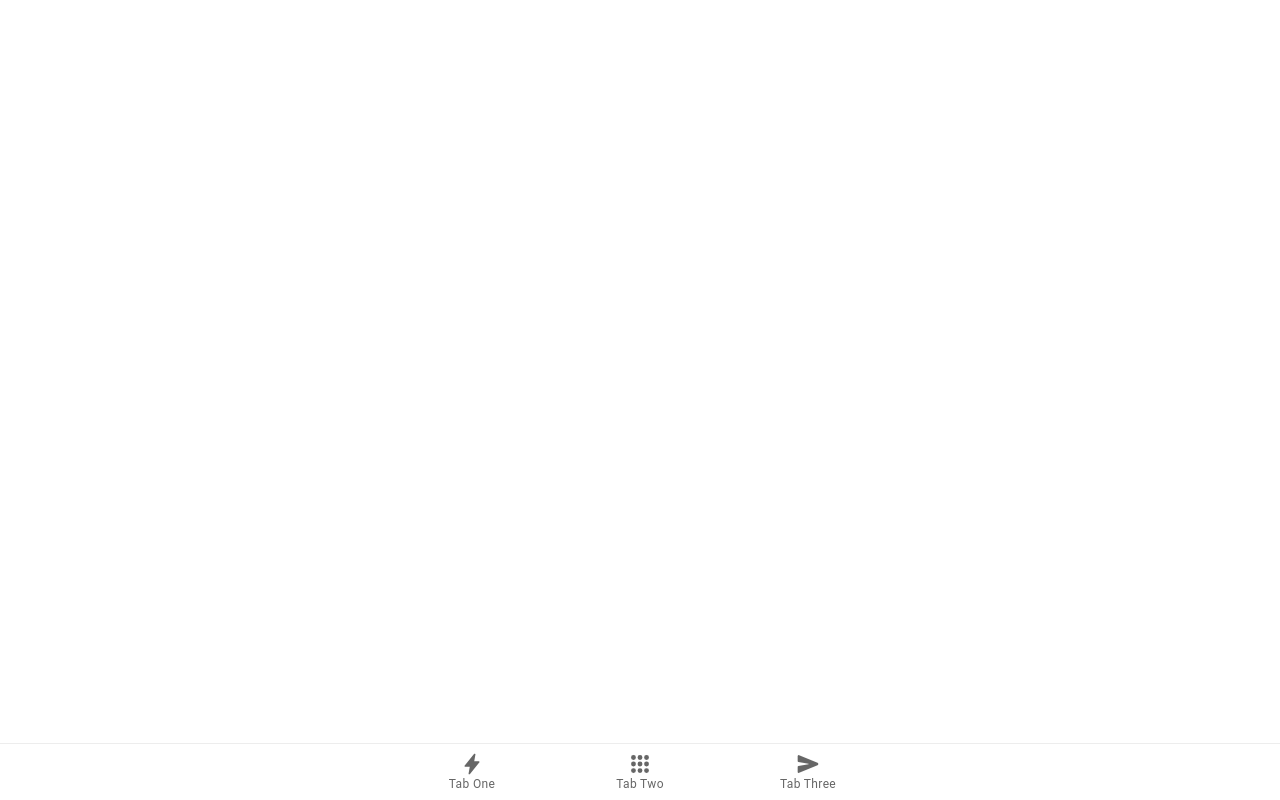
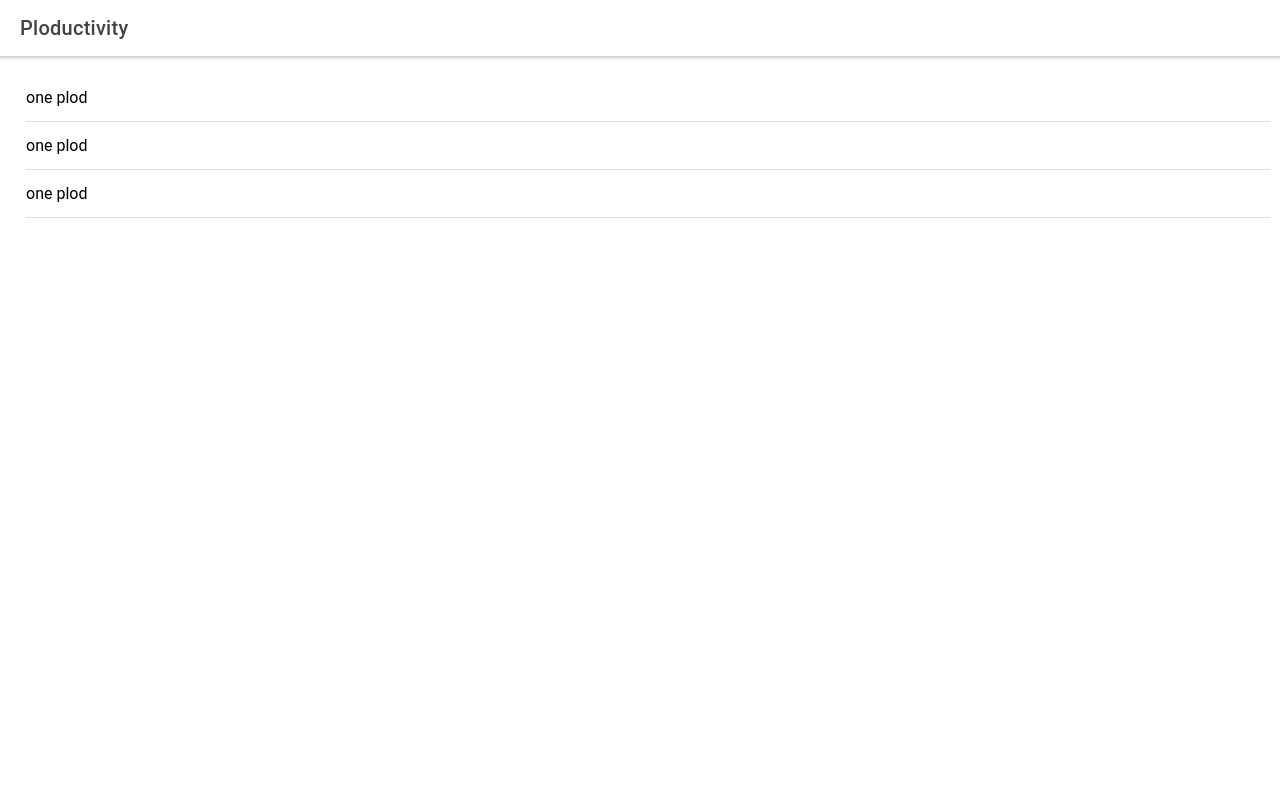
Before and after one commit to isaiahtaylorhh/ploductivity, a React (Create React App) app: page /dashboard in a window 1280 px wide. Built offline with nearby package versions, Linux system fonts and the light colour scheme.

Commit message:
removed boilerplate, added things to the dashboard

```diff
--- a/src/App.tsx
+++ b/src/App.tsx
@@ -1,20 +1,8 @@
 import React from 'react';
-import { Redirect, Route } from 'react-router-dom';
 import {
-  IonApp,
-  IonIcon,
-  IonLabel,
-  IonRouterOutlet,
-  IonTabBar,
-  IonTabButton,
-  IonTabs
+  IonApp, IonRouterOutlet,
 } from '@ionic/react';
 import { IonReactRouter } from '@ionic/react-router';
-import { apps, flash, send } from 'ionicons/icons';
-import Tab1 from './pages/Tab1';
-import Tab2 from './pages/Tab2';
-import Tab3 from './pages/Tab3';
-import Details from './pages/Details';
 
 /* Core CSS required for Ionic components to work properly */
 import '@ionic/react/css/core.css';
@@ -34,33 +22,16 @@ import '@ionic/react/css/display.css';
 
 /* Theme variables */
 import './theme/variables.css';
+import { Route, Redirect } from 'react-router';
+import Dashboard from './pages/dashboard';
 
 const App: React.FC = () => (
   <IonApp>
     <IonReactRouter>
-      <IonTabs>
-        <IonRouterOutlet>
-          <Route path="/tab1" component={Tab1} exact={true} />
-          <Route path="/tab2" component={Tab2} exact={true} />
-          <Route path="/tab2/details" component={Details} />
-          <Route path="/tab3" component={Tab3} />
-          <Route path="/" render={() => <Redirect to="/tab1" />} exact={true} />
-        </IonRouterOutlet>
-        <IonTabBar slot="bottom">
-          <IonTabButton tab="tab1" href="/tab1">
-            <IonIcon icon={flash} />
-            <IonLabel>Tab One</IonLabel>
-          </IonTabButton>
-          <IonTabButton tab="tab2" href="/tab2">
-            <IonIcon icon={apps} />
-            <IonLabel>Tab Two</IonLabel>
-          </IonTabButton>
-          <IonTabButton tab="tab3" href="/tab3">
-            <IonIcon icon={send} />
-            <IonLabel>Tab Three</IonLabel>
-          </IonTabButton>
-        </IonTabBar>
-      </IonTabs>
+      <IonRouterOutlet>
+        <Route path="/dashboard" component={Dashboard} />
+        <Route path="/" render={() => <Redirect to="/dashboard" />} exact={true} />
+      </IonRouterOutlet>
     </IonReactRouter>
   </IonApp>
 );
--- /dev/null
+++ b/src/components/plod.tsx
@@ -0,0 +1,11 @@
+import React from 'react';
+
+const Plod: React.FC = () => {
+  return (
+    <div>
+      one plod
+    </div>
+  )
+}
+
+export default Plod;
--- a/src/pages/Details.tsx
+++ /dev/null
@@ -1,22 +0,0 @@
-import React from 'react';
-import { IonBackButton, IonButtons, IonHeader, IonPage, IonToolbar, IonTitle, IonContent } from '@ionic/react';
-
-const Details: React.FC = () => {
-  return (
-    <IonPage>
-      <IonHeader>
-        <IonToolbar>
-          <IonButtons slot="start">
-            <IonBackButton defaultHref="/tab2" />
-          </IonButtons>
-          <IonTitle>Detail</IonTitle>
-        </IonToolbar>
-      </IonHeader>
-      <IonContent>
-        <p>Details</p>
-      </IonContent>
-    </IonPage>
-  );
-};
-
-export default Details;
--- a/src/pages/Tab1.css
+++ /dev/null
@@ -1,4 +0,0 @@
-.welcome-card img {
-  max-height: 35vh;
-  overflow: hidden;
-}
--- a/src/pages/Tab1.tsx
+++ /dev/null
@@ -1,71 +0,0 @@
-import {
-  IonCard,
-  IonCardContent,
-  IonCardHeader,
-  IonCardSubtitle,
-  IonCardTitle,
-  IonContent,
-  IonHeader,
-  IonIcon,
-  IonItem,
-  IonLabel,
-  IonList,
-  IonListHeader,
-  IonPage,
-  IonTitle,
-  IonToolbar
-} from '@ionic/react';
-import { book, build, colorFill, grid } from 'ionicons/icons';
-import React from 'react';
-import './Tab1.css';
-
-const Tab1: React.FC = () => {
-  return (
-    <IonPage>
-      <IonHeader>
-        <IonToolbar>
-          <IonTitle>Tab One</IonTitle>
-        </IonToolbar>
-      </IonHeader>
-      <IonContent>
-        <IonCard className="welcome-card">
-          <img src="/assets/shapes.svg" alt="" />
-          <IonCardHeader>
-            <IonCardSubtitle>Get Started</IonCardSubtitle>
-            <IonCardTitle>Welcome to Ionic</IonCardTitle>
-          </IonCardHeader>
-          <IonCardContent>
-            <p>
-              Now that your app has been created, you'll want to start building out features and
-              components. Check out some of the resources below for next steps.
-            </p>
-          </IonCardContent>
-        </IonCard>
-
-        <IonList lines="none">
-          <IonListHeader>
-            <IonLabel>Resources</IonLabel>
-          </IonListHeader>
-          <IonItem href="https://ionicframework.com/docs/" target="_blank">
-            <IonIcon slot="start" color="medium" icon={book} />
-            <IonLabel>Ionic Documentation</IonLabel>
-          </IonItem>
-          <IonItem href="https://ionicframework.com/docs/building/scaffolding" target="_blank">
-            <IonIcon slot="start" color="medium" icon={build} />
-            <IonLabel>Scaffold Out Your App</IonLabel>
-          </IonItem>
-          <IonItem href="https://ionicframework.com/docs/layout/structure" target="_blank">
-            <IonIcon slot="start" color="medium" icon={grid} />
-            <IonLabel>Change Your App Layout</IonLabel>
-          </IonItem>
-          <IonItem href="https://ionicframework.com/docs/theming/basics" target="_blank">
-            <IonIcon slot="start" color="medium" icon={colorFill} />
-            <IonLabel>Theme Your App</IonLabel>
-          </IonItem>
-        </IonList>
-      </IonContent>
-    </IonPage>
-  );
-};
-
-export default Tab1;
--- a/src/pages/Tab2.tsx
+++ /dev/null
@@ -1,25 +0,0 @@
-import React from 'react';
-import { IonContent, IonHeader, IonItem, IonLabel, IonList, IonPage, IonTitle, IonToolbar } from '@ionic/react';
-
-const Tab2: React.FC = () => {
-  return (
-    <IonPage>
-      <IonHeader>
-        <IonToolbar>
-          <IonTitle>Tab Two</IonTitle>
-        </IonToolbar>
-      </IonHeader>
-      <IonContent>
-        <IonList>
-          <IonItem routerLink="/tab2/details">
-            <IonLabel>
-              <h2>Go to detail</h2>
-            </IonLabel>
-          </IonItem>
-        </IonList>
-      </IonContent>
-    </IonPage>
-  );
-};
-
-export default Tab2;
--- a/src/pages/Tab3.tsx
+++ /dev/null
@@ -1,17 +0,0 @@
-import React from 'react';
-import { IonContent, IonHeader, IonPage, IonTitle, IonToolbar } from '@ionic/react';
-
-const Tab3Page: React.FC = () => {
-  return (
-    <IonPage>
-      <IonHeader>
-        <IonToolbar>
-          <IonTitle>Tab Three</IonTitle>
-        </IonToolbar>
-      </IonHeader>
-      <IonContent></IonContent>
-    </IonPage>
-  );
-};
-
-export default Tab3Page;
--- /dev/null
+++ b/src/pages/dashboard.css
@@ -0,0 +1,3 @@
+.dashboard-main {
+  padding: 10px;
+}
--- /dev/null
+++ b/src/pages/dashboard.tsx
@@ -0,0 +1,35 @@
+import React from 'react';
+import { IonPage, IonHeader, IonContent, IonToolbar, IonTitle, IonList, IonItem } from '@ionic/react';
+
+import Plod from '../components/plod';
+
+import './dashboard.css';
+
+const Dashboard: React.FC = () => {
+  return (
+    <IonPage>
+      <IonHeader>
+        <IonToolbar>
+          <IonTitle>Ploductivity</IonTitle>
+        </IonToolbar>
+      </IonHeader>
+      <IonContent>
+        <div className="dashboard-main">
+          <IonList>
+            <IonItem>
+              <Plod></Plod>
+            </IonItem>
+            <IonItem>
+              <Plod></Plod>
+            </IonItem>
+            <IonItem>
+              <Plod></Plod>
+            </IonItem>
+          </IonList>
+        </div>
+      </IonContent>
+    </IonPage>
+  )
+}
+
+export default Dashboard;
```
Also changed, not shown: capacitor.config.json (line endings or trailing spaces), 2 other files (tests, documents, lock files or other folders).
